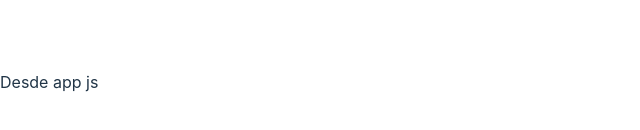
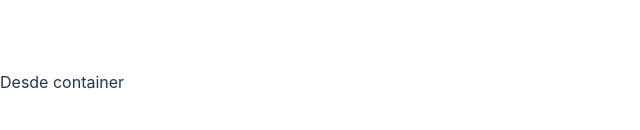
Before and after one commit to JoelTrinidad/phrases-simpson, a React (Vite) app: page / in a window 1280 px wide. Shown: the part 318-448 px from the top of the page, without its empty margins (0-640 px from the left). Built offline with nearby package versions, Linux system fonts and the light colour scheme.

Commit message:
Container component created

```diff
--- a/src/App.jsx
+++ b/src/App.jsx
@@ -1,8 +1,10 @@
+import Container from "./components/Container";
+
 function App() {
 
   return (
     <div>
-      Desde app js
+      <Container></Container>
     </div>
   )
 }
--- /dev/null
+++ b/src/components/Container.jsx
@@ -0,0 +1,9 @@
+import styled from "styled-components";
+
+export default function Container() {
+    return(
+        <div>
+            Desde container
+        </div>
+    )
+}
```
